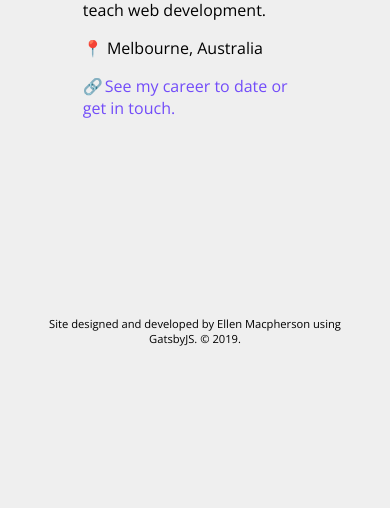
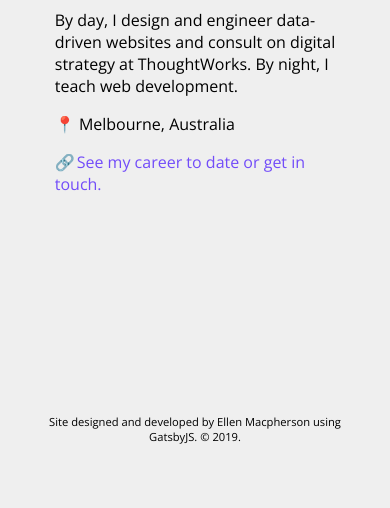
Before and after one commit to ellenmacpherson/gatsby-site, a Gatsby site: page / in a window 390 px wide. Shown: the part 336-844 px from the top of the page. Built offline with nearby package versions, Linux system fonts and the light colour scheme; Gatsby itself is replaced by a stand-in of ours.

Commit message:
improving mobile responsiveness

```diff
--- a/src/components/About.css
+++ b/src/components/About.css
@@ -1,6 +1,6 @@
 .aboutSection {
     margin: 0 auto;
-    margin-top: 15%;
+    margin-top: 35%;
     min-height: 60vh;
     /* padding: 50px 0; */
     width: 80%;
@@ -20,3 +20,11 @@
 .aboutSection a:hover {
     border-bottom: 1px solid #724CF9;
 }
+
+@media screen and (max-width: 680px) {
+    .aboutSection {
+        margin-top: 50%;
+        width: 100%;
+        min-height: 60vh;
+    }
+}
```
Also changed, not shown: src/pages/Blog.css (+14 -0 lines).
